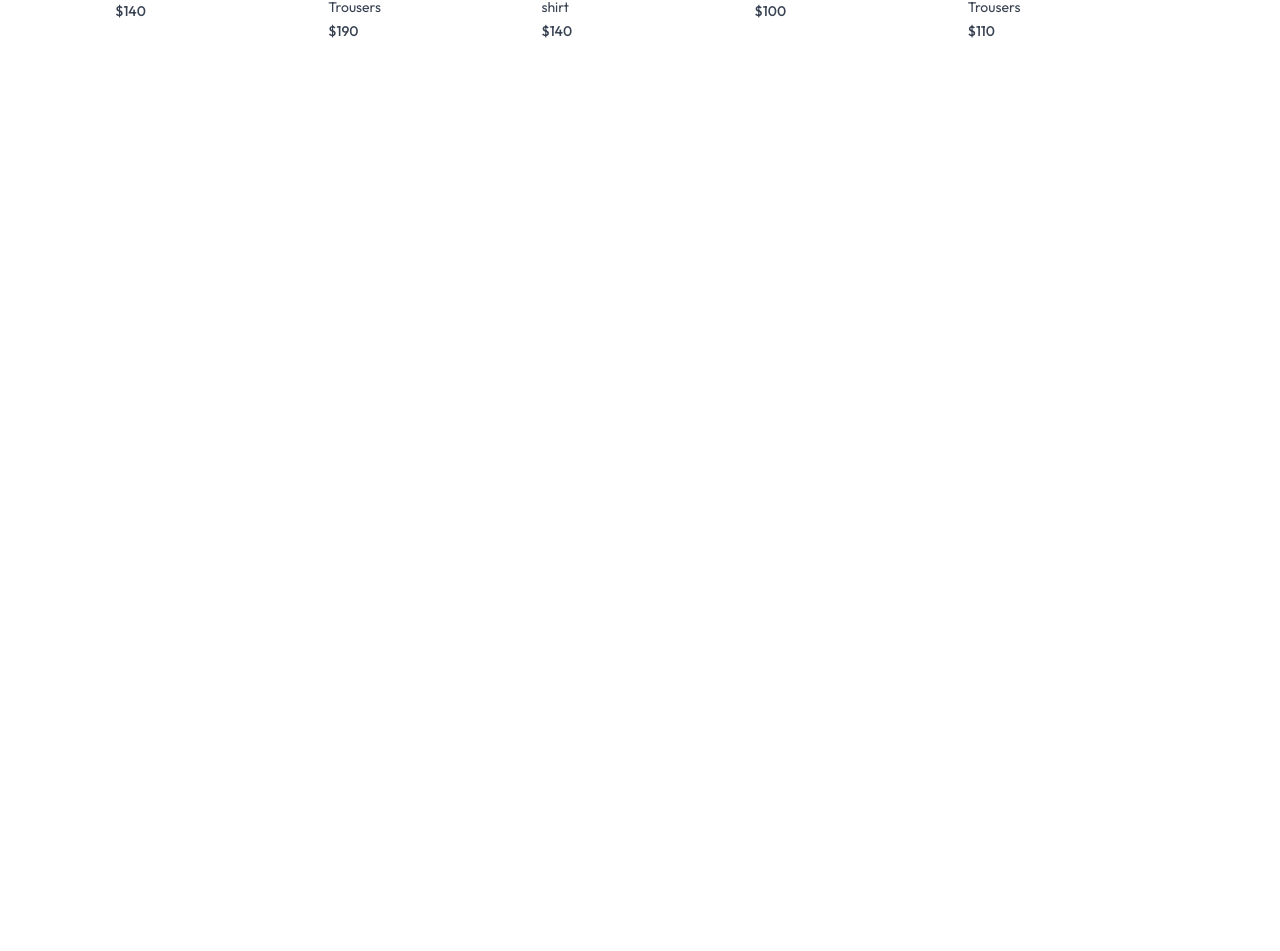
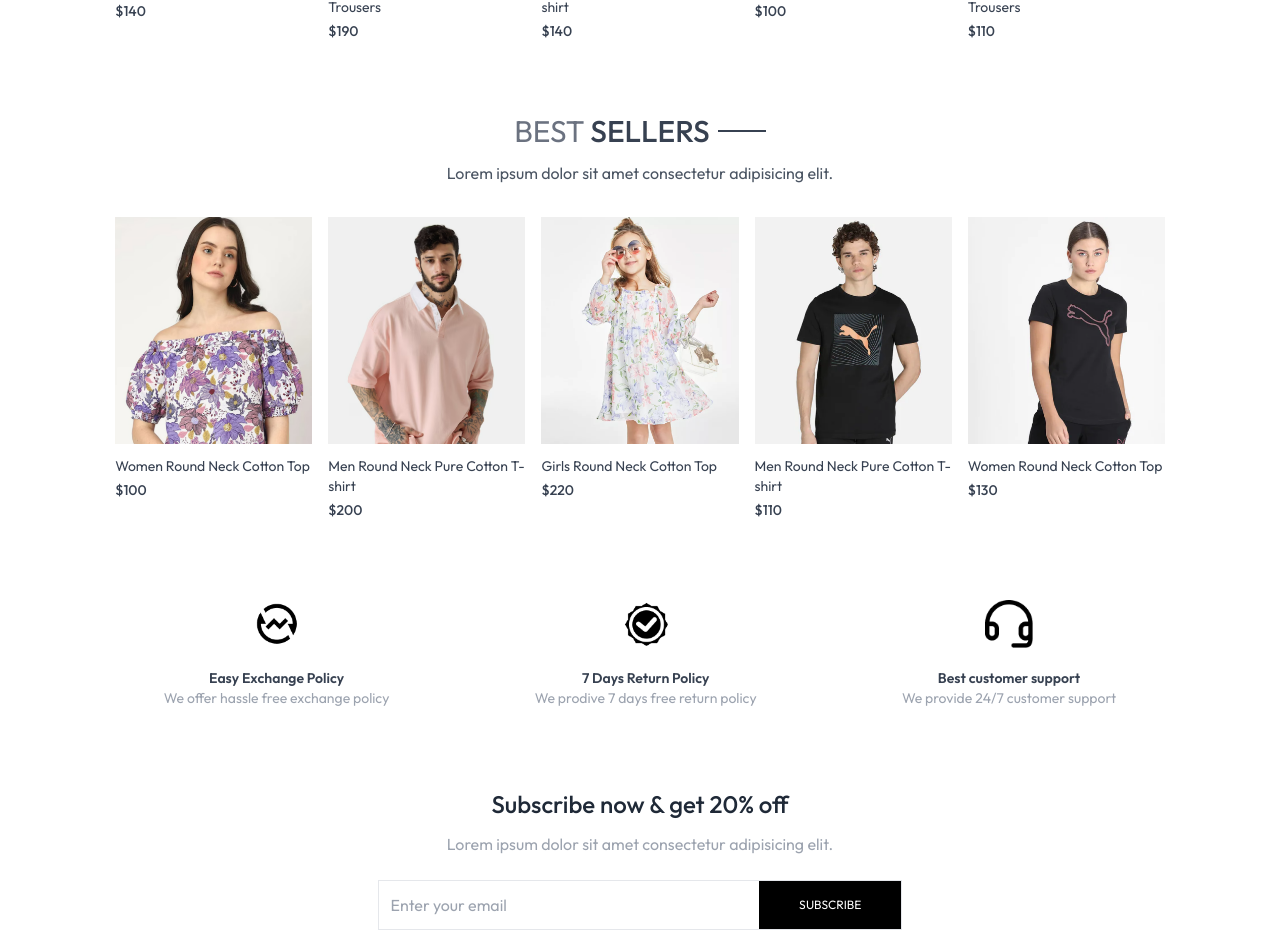
Before and after one commit to syfulislamsani/e-com-front, a React (Vite) app: page / in a window 1280 px wide. Shown: the part 1275-2226 px from the top of the page. Before the commit the page ends 1356 px from the top, so only its background shows below. Built offline with nearby package versions, Linux system fonts and the light colour scheme.

Commit message:
added bestseller ourpolicy newsletterbox

```diff
--- /dev/null
+++ b/src/components/BestSeller.jsx
@@ -0,0 +1,36 @@
+import React, { useContext, useEffect, useState } from 'react';
+import { ShopContext } from '../context/ShopContext';
+import Title from './Title';
+import ProductItem from './ProductItem';
+
+const BestSeller = () => {
+
+    const {products} = useContext(ShopContext);
+    const [bestSeller, setBestSeller] = useState([]);
+
+    useEffect(()=>{
+        const bestProducts = products.filter((item)=>(item.bestseller));
+        setBestSeller(bestProducts.slice(0, 5));
+    }, [])
+
+  return (
+    <div className='mt-10'>
+      <div className='text-center text-3xl py-8'>
+        <Title text1={'BEST'} text2={'SELLERS'} />
+        <p className='w-3/4 m-auto text-xs sm:text-sm md:text-base text-gray-600'>
+          Lorem ipsum dolor sit amet consectetur adipisicing elit.
+        </p>
+      </div>
+
+      <div className='grid grid-cols-2 sm:grid-cols-3 md:grid-cols-4 lg:grid-cols-5 gap-4 gap-y-6'>
+        {
+          bestSeller.map((item, index)=>(
+            <ProductItem key={index} id={item._id} name={item.name} image={item.image} price={item.price}/>
+          ))
+        }
+      </div>
+    </div>
+  )
+}
+
+export default BestSeller
--- /dev/null
+++ b/src/components/NewsLetterBox.jsx
@@ -0,0 +1,21 @@
+import React from 'react'
+
+const NewsLetterBox = () => {
+    const handleSubmit = (event) => {
+        event.preventDefault();
+    }
+  return (
+    <div className='text-center '>
+        <p className='text-2xl font-medium text-gray-800'>Subscribe now & get 20% off</p>
+        <p className='text-gray-400 mt-3'>
+            Lorem ipsum dolor sit amet consectetur adipisicing elit.
+        </p>
+        <form onSubmit={handleSubmit} className='w-full sm:w-1/2 flex items-center gap-3 mx-auto my-6 border pl-3'>
+            <input className='w-full sm:flex-1 outline-none' type="email" placeholder='Enter your email'/>
+            <button type='submit' className='bg-black text-white text-xs px-10 py-4'>SUBSCRIBE</button>
+        </form>
+    </div>
+  )
+}
+
+export default NewsLetterBox
--- /dev/null
+++ b/src/components/OurPolicy.jsx
@@ -0,0 +1,26 @@
+import React from 'react'
+import { assets } from '../assets/assets'
+
+const OurPolicy = () => {
+  return (
+    <div className='flex flex-col sm:flex-row justify-around gap-12 sm-gap-2 text-center py-20 text-xs sm:text-sm md:text-md text-gray-700'>
+        <div>
+            <img src={assets.exchange_icon} className='w-12 m-auto mb-5' alt="" />
+            <p className='font-semibold'>Easy Exchange Policy</p>
+            <p className='text-gray-400'>We offer hassle free exchange policy</p>
+        </div>
+        <div>
+            <img src={assets.quality_icon} className='w-12 m-auto mb-5' alt="" />
+            <p className='font-semibold'>7 Days Return Policy</p>
+            <p className='text-gray-400'>We prodive 7 days free return policy</p>
+        </div>
+        <div>
+            <img src={assets.support_img} className='w-12 m-auto mb-5' alt="" />
+            <p className='font-semibold'>Best customer support</p>
+            <p className='text-gray-400'>We provide 24/7 customer support</p>
+        </div>
+    </div>
+  )
+}
+
+export default OurPolicy
--- a/src/pages/Home/Home.jsx
+++ b/src/pages/Home/Home.jsx
@@ -1,11 +1,17 @@
 import React from "react";
 import Hero from "../../components/Hero";
 import LatestCollection from "../../components/LatestCollection";
+import BestSeller from "../../components/BestSeller";
+import OurPolicy from "../../components/OurPolicy";
+import NewsLetterBox from "../../components/NewsLetterBox";
 
 const Home = () => {
   return <div>
     <Hero />
     <LatestCollection />
+    <BestSeller />
+    <OurPolicy />
+    <NewsLetterBox />
   </div>;
 };
 
```
